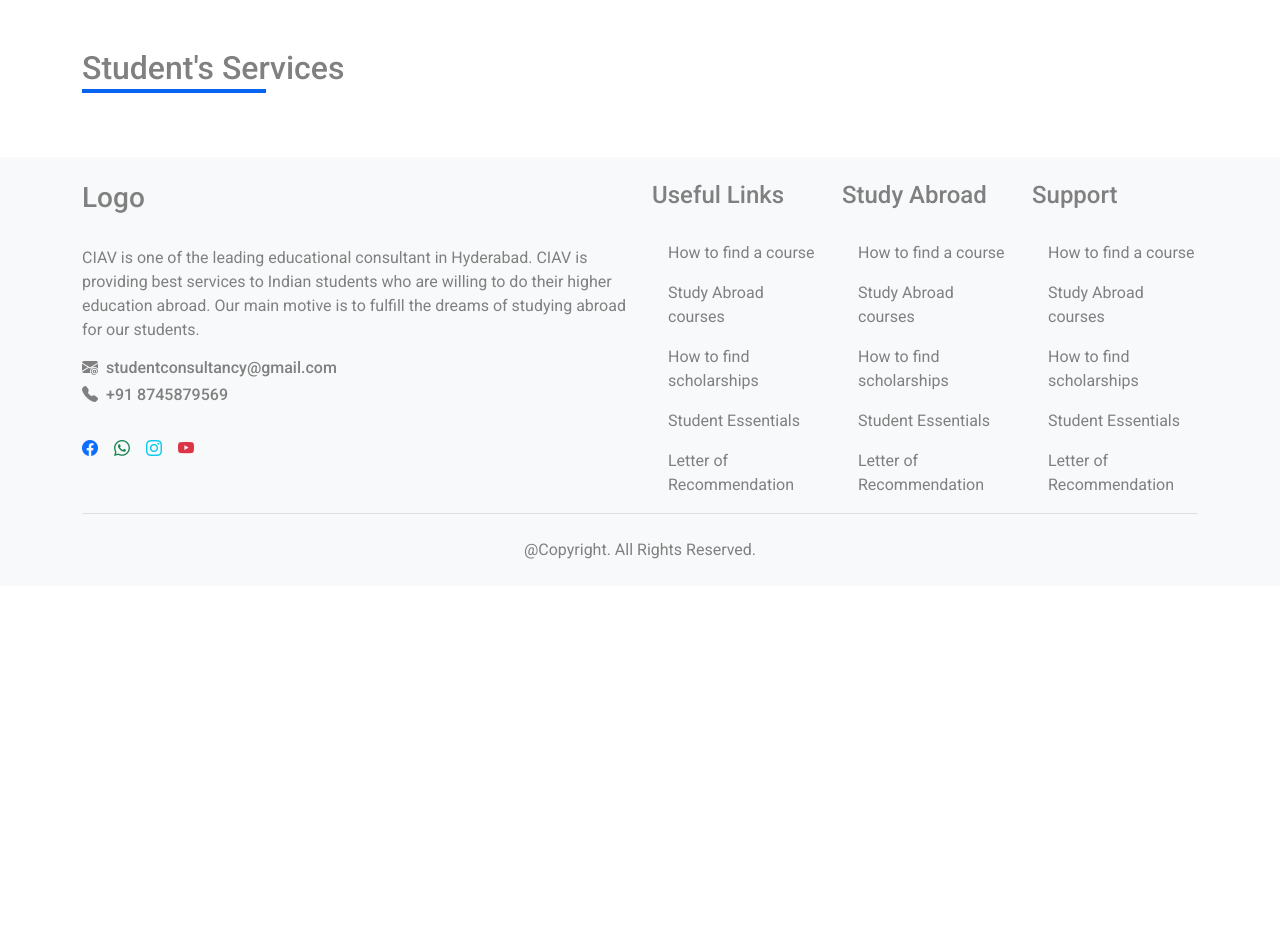
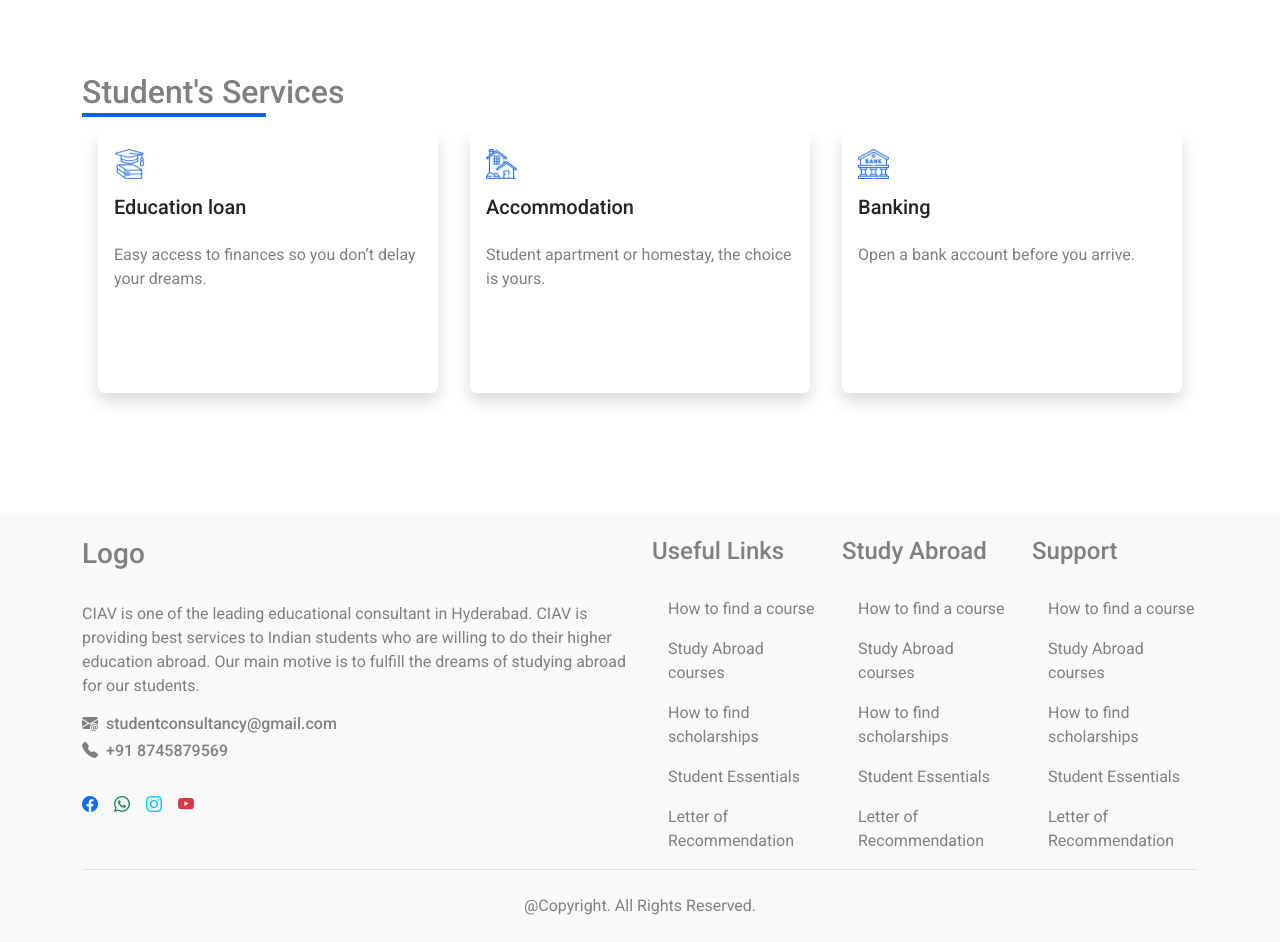
Before and after one commit to chandan3095/consultancy_angular, an Angular app: page / in a window 1280 px wide. Shown: the part 2800-3742 px from the top of the page. Before the commit the page ends 3386 px from the top, so only its background shows below. Built offline with nearby package versions, Linux system fonts and the light colour scheme.

Commit message:
other changes

```diff
--- a/src/app/app.component.html
+++ b/src/app/app.component.html
@@ -4,6 +4,6 @@
 <div class="main-body-container">
   <router-outlet></router-outlet>
 </div>
-<div class="footer-container">
+<div class="footer-container pt-5">
   <app-footer></app-footer>
 </div>
--- a/src/app/components/section-card/section-card.component.html
+++ b/src/app/components/section-card/section-card.component.html
@@ -1,4 +1,4 @@
-<div class="card shadow border-0 mb-3">
+<div class="card shadow border-0 mb-4">
   <div class="card-body d-flex flex-column gap-3">
     <div class="icon w-10">
       <img src="{{ image }}" alt="{{ title }}" class="w-100 h-100" />
--- a/src/app/pages/home/data/data.json
+++ b/src/app/pages/home/data/data.json
@@ -38,6 +38,17 @@
       "title": "High Schools",
       "description": "Lorem ipsum dolor sit amet consectetur adipisicing elit. Doloremque reiciendis perferendis praesentium quo, deserunt fuga odit obcaecati aliquam facere deleniti ex dicta, nisi fugiat cupiditate. Modi tempore temporibus dolor perspiciatis.",
       "image": "../../../assets/images/search.png"
+    },
+
+    {
+      "title": "Institutions",
+      "description": "Lorem ipsum dolor sit amet consectetur adipisicing elit. Doloremque reiciendis perferendis praesentium quo, deserunt fuga odit obcaecati aliquam facere deleniti ex dicta, nisi fugiat cupiditate. Modi tempore temporibus dolor perspiciatis.",
+      "image": "../../../assets/images/search.png"
+    },
+    {
+      "title": "Students",
+      "description": "Lorem ipsum dolor sit amet consectetur adipisicing elit. Doloremque reiciendis perferendis praesentium quo, deserunt fuga odit obcaecati aliquam facere deleniti ex dicta, nisi fugiat cupiditate. Modi tempore temporibus dolor perspiciatis.",
+      "image": "../../../assets/images/search.png"
     }
   ],
   "linksList": [
@@ -67,5 +78,38 @@
       "description": "Estimate how much you will need to cover your expenses as an international student with our cost calculator. ",
       "image": "../../../assets/images/Cost-calculator-icon.png"
     }
+  ],
+  "studentServiceList": [
+    {
+      "title": "Education loan",
+      "description": "Easy access to finances so you don’t delay your dreams.",
+      "image": "../../../assets/images/learning.png"
+    },
+
+    {
+      "title": "Accommodation",
+      "description": "Student apartment or homestay, the choice is yours.",
+      "image": "../../../assets/images/house.png"
+    },
+    {
+      "title": "Banking",
+      "description": "Open a bank account before you arrive.",
+      "image": "../../../assets/images/bank.png"
+    },
+    {
+      "title": "Health cover",
+      "description": "Your choice, your health cover, your peace of mind abroad.",
+      "image": "../../../assets/images/healthcare.png"
+    },
+    {
+      "title": "Money transfer",
+      "description": "Safe, secure and fast payments to your institution and other key services.",
+      "image": "../../../assets/images/coin.png"
+    },
+    {
+      "title": "SIM Cards",
+      "description": "No SIM? No problem - We've got it covered.",
+      "image": "../../../assets/images/card.png"
+    }
   ]
 }
--- a/src/app/styles/style.css
+++ b/src/app/styles/style.css
@@ -47,7 +47,7 @@
   color: antiquewhite;
 }
 .primary-text-color {
-  color: antiquewhite;
+  color: #faebd7;
 }
 
 .secondary-text-color {
```
